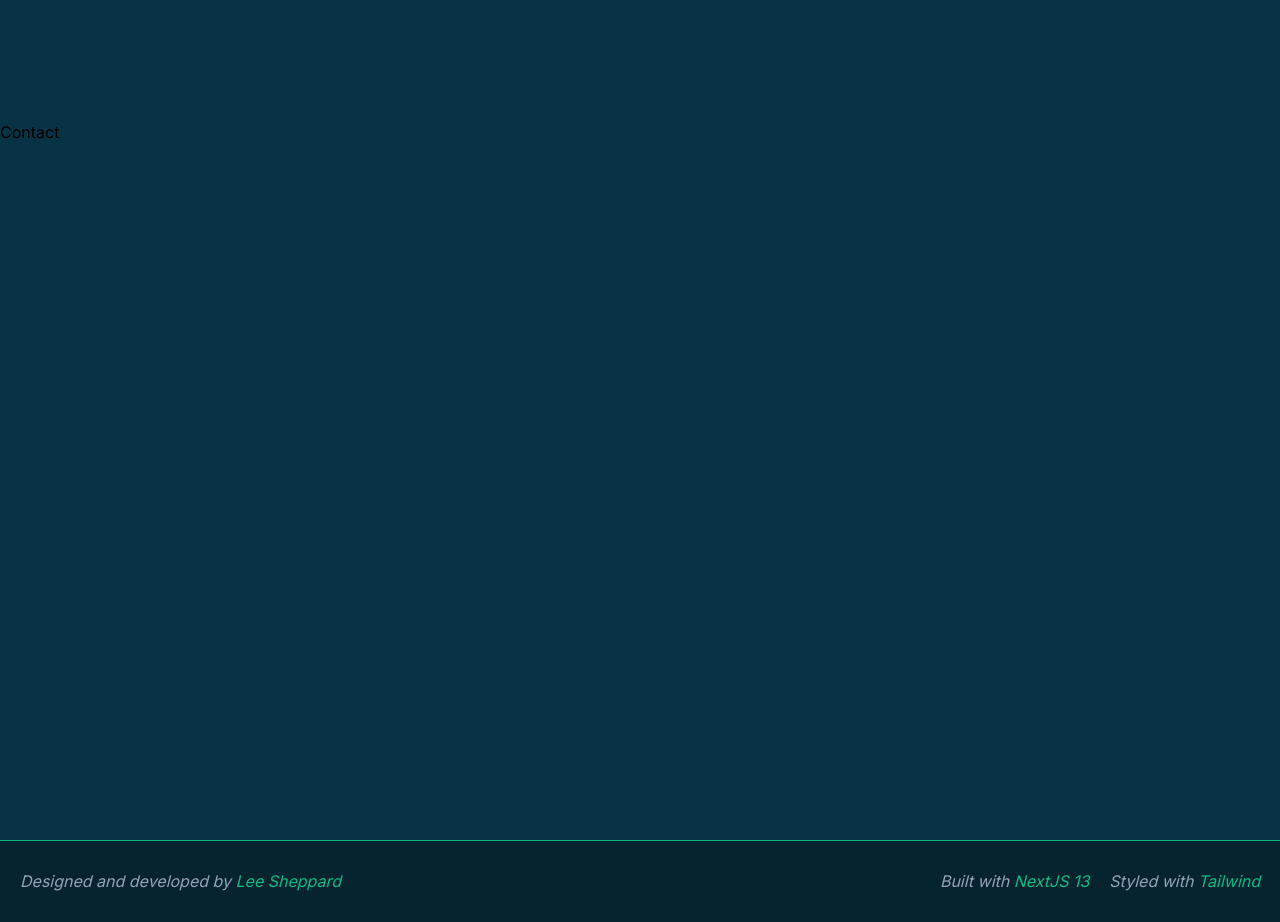
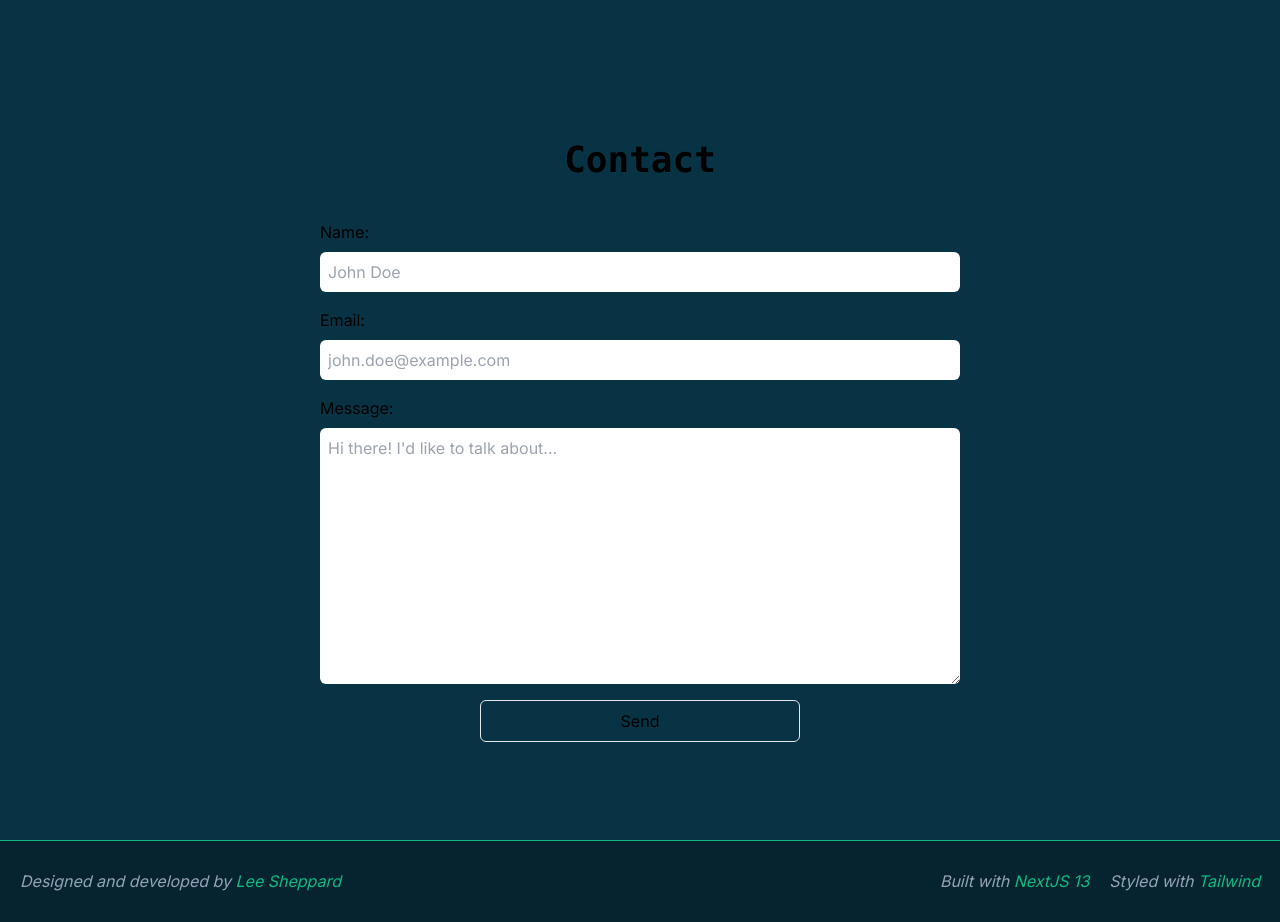
Before and after one commit to coolusername244/portfolio, a Next.js app: page / in a window 1280 px wide. Shown: the part 2120-3042 px from the top of the page. Built offline with nearby package versions, Linux system fonts and the light colour scheme.

Commit message:
feat(added contact form component - not yet activated)

```diff
--- a/src/app/components/Contact.tsx
+++ b/src/app/components/Contact.tsx
@@ -2,8 +2,40 @@ import React from 'react';
 
 const Contact = () => {
   return (
-    <section id="contact" className="h-[90vh]">
-      Contact
+    <section id="contact" className="h-[90vh] ">
+      <h2 className="text-4xl font-mono font-bold text-center pt-5">Contact</h2>
+      <form action="" className="grid justify-center mt-10">
+        <label htmlFor="name">Name:</label>
+        <input
+          type="text"
+          name="name"
+          id="name"
+          placeholder="John Doe"
+          className="mb-4 md:w-[50vw] mt-2 p-2 rounded-md text-black focus-visible:outline-emerald-500 outline-none outline-offset-0 outline-[3px] transition-all duration-200"
+        />
+        <label htmlFor="email">Email:</label>
+        <input
+          type="email"
+          name="email"
+          id="email"
+          placeholder="john.doe@example.com"
+          className="mb-4 mt-2 p-2 rounded-md text-black focus-visible:outline-emerald-500 outline-none outline-offset-0 outline-[3px] transition-all duration-200"
+        />
+        <label htmlFor="message">Message:</label>
+        <textarea
+          name="message"
+          id="message"
+          cols={30}
+          rows={10}
+          placeholder="Hi there! I'd like to talk about..."
+          className="mb-4 mt-2 p-2 rounded-md text-black focus-visible:outline-emerald-500 outline-none outline-offset-0 outline-[3px] transition-all duration-200"
+        ></textarea>
+        <input
+          type="submit"
+          value="Send"
+          className="cursor-pointer justify-self-center border rounded-md py-2 hover:border-emerald-500 hover:bg-black/30 transition-all duration-200 w-[50%]"
+        />
+      </form>
     </section>
   );
 };
```
